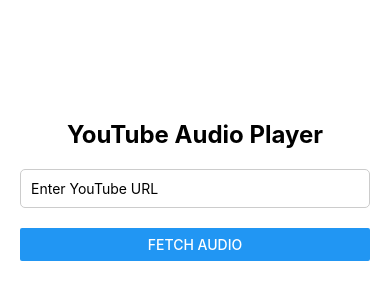
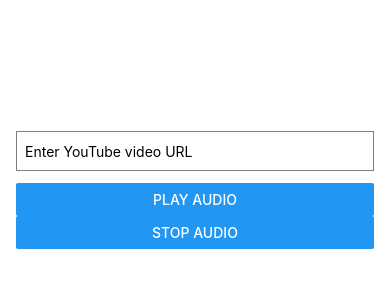
Before and after one commit to kulpreet147/Spotify, a React Native app: screen / in a window 390 px wide. Shown: the part 232-532 px from the top of the page. Built offline with nearby package versions, Linux system fonts and the light colour scheme.

Commit message:
working fine...need some testing

```diff
--- a/App.js
+++ b/App.js
@@ -423,56 +423,139 @@
 //   },
 // });
 
+// import React, { useState } from 'react';
+// import { View, Text, TextInput, Button, StyleSheet } from 'react-native';
+// import Video from 'react-native-video';
+// import ytdl from 'react-native-ytdl';
 
+// const App = () => {
+//   const [youtubeUrl, setYoutubeUrl] = useState('');
+//   const [audioUrl, setAudioUrl] = useState(null);
 
+//   const fetchAudioUrl = async () => {
+//     try {
+//       const formats = await ytdl(youtubeUrl, {
+//         quality: 'highestaudio',
+//         filter: (format) => format.container === 'webm' && format.audioBitrate,
+//       });
+//       console.log("Available Formats", formats);
+//       const directAudioUrl = formats[0].url;
+//       setAudioUrl(directAudioUrl);
+//     } catch (error) {
+//       console.error('Error fetching audio URL:', error);
+//     }
+//   };
 
+//   return (
+//     <View style={styles.container}>
+//       <Text style={styles.title}>YouTube Audio Player</Text>
+//       <TextInput
+//         style={styles.input}
+//         placeholder="Enter YouTube URL"
+//         value={youtubeUrl}
+//         onChangeText={setYoutubeUrl}
+//       />
+//       <Button title="Fetch Audio" onPress={fetchAudioUrl} />
 
+//       {audioUrl && (
+//         <Video
+//           source={{ uri: audioUrl }}
+//           audioOnly
+//           controls
+//           style={styles.audioPlayer}
+//           onError={(e) => console.log('Error with video playback', e)}
+//         />
+//       )}
+//     </View>
+//   );
+// };
 
+// const styles = StyleSheet.create({
+//   container: {
+//     flex: 1,
+//     justifyContent: 'center',
+//     padding: 20,
+//   },
+//   title: {
+//     fontSize: 24,
+//     fontWeight: 'bold',
+//     textAlign: 'center',
+//     marginBottom: 20,
+//   },
+//   input: {
+//     borderColor: '#ccc',
+//     borderWidth: 1,
+//     borderRadius: 5,
+//     padding: 10,
+//     marginBottom: 20,
+//   },
+//   audioPlayer: {
+//     width: '100%',
+//     height: 50,
+//     marginTop: 20,
+//   },
+// });
 
+// export default App;
 
-import React, { useState } from 'react';
-import { View, Text, TextInput, Button, StyleSheet } from 'react-native';
-import Video from 'react-native-video';
-import ytdl from 'react-native-ytdl';
+import React, {useState} from 'react';
+import {View, Text, Button, TextInput, StyleSheet} from 'react-native';
+import Sound from 'react-native-sound';
+import axios from 'axios';
+import RNFS from 'react-native-fs';
 
-const App = () => {
-  const [youtubeUrl, setYoutubeUrl] = useState('');
-  const [audioUrl, setAudioUrl] = useState(null);
+const AudioPlayer = () => {
+  const [videoUrl, setVideoUrl] = useState('');
+  const [audio, setAudio] = useState(null);
 
   const fetchAudioUrl = async () => {
     try {
-      const formats = await ytdl(youtubeUrl, {
-        quality: 'highestaudio',
-        filter: (format) => format.container === 'webm' && format.audioBitrate,
+      const response = await axios.get(`http://192.168.1.7:3000/audio`, {
+        params: {url: videoUrl},
       });
-      console.log("Available Formats", formats);
-      const directAudioUrl = formats[0].url;
-      setAudioUrl(directAudioUrl);
+      const audioUrl = response.data.audioUrl;
+
+      // Download the audio file
+      const localAudioPath = `${RNFS.DocumentDirectoryPath}/audio.mp3`;
+      const download = await RNFS.downloadFile({
+        fromUrl: audioUrl,
+        toFile: localAudioPath,
+      }).promise;
+      console.log('RESPONSE',download)
+      if (download.statusCode === 200) {
+        playAudio(localAudioPath);
+      }
     } catch (error) {
-      console.error('Error fetching audio URL:', error);
+      console.error('Error fetching audio URL', error);
+    }
+  };
+
+  const playAudio = path => {
+    const sound = new Sound(path, '', error => {
+      if (error) {
+        console.error('Failed to load sound', error);
+        return;
+      }
+      setAudio(sound);
+      sound.play();
+    });
+  };
+
+  const stopAudio = () => {
+    if (audio) {
+      audio.stop();
     }
   };
 
   return (
     <View style={styles.container}>
-      <Text style={styles.title}>YouTube Audio Player</Text>
       <TextInput
         style={styles.input}
-        placeholder="Enter YouTube URL"
-        value={youtubeUrl}
-        onChangeText={setYoutubeUrl}
+        placeholder="Enter YouTube video URL"
+        onChangeText={setVideoUrl}
       />
-      <Button title="Fetch Audio" onPress={fetchAudioUrl} />
-
-      {audioUrl && (
-        <Video
-          source={{ uri: audioUrl }}
-          audioOnly
-          controls
-          style={styles.audioPlayer}
-          onError={(e) => console.log('Error with video playback', e)}
-        />
-      )}
+      <Button title="Play Audio" onPress={fetchAudioUrl} />
+      <Button title="Stop Audio" onPress={stopAudio} />
     </View>
   );
 };
@@ -481,26 +564,15 @@
   container: {
     flex: 1,
     justifyContent: 'center',
-    padding: 20,
-  },
-  title: {
-    fontSize: 24,
-    fontWeight: 'bold',
-    textAlign: 'center',
-    marginBottom: 20,
+    padding: 16,
   },
   input: {
-    borderColor: '#ccc',
+    height: 40,
+    borderColor: 'gray',
     borderWidth: 1,
-    borderRadius: 5,
-    padding: 10,
-    marginBottom: 20,
-  },
-  audioPlayer: {
-    width: '100%',
-    height: 50,
-    marginTop: 20,
+    marginBottom: 12,
+    paddingHorizontal: 8,
   },
 });
 
-export default App;
+export default AudioPlayer;
--- a/package.json
+++ b/package.json
@@ -19,11 +19,13 @@
     "react-native-base64": "^0.2.1",
     "react-native-fs": "^2.20.0",
     "react-native-linear-gradient": "^2.8.3",
+    "react-native-sound": "^0.11.2",
     "react-native-svg": "^15.7.1",
     "react-native-track-player": "^4.1.1",
     "react-native-vector-icons": "^10.2.0",
     "react-native-video": "^6.6.4",
     "react-native-ytdl": "^4.8.3",
+    "yt-dlp-exec": "^1.0.2",
     "ytdl-core": "^4.11.5"
   },
   "devDependencies": {
```
Also changed, not shown: server.js (added, +24 -0 lines), 1 other file (tests, documents, lock files or other folders).
